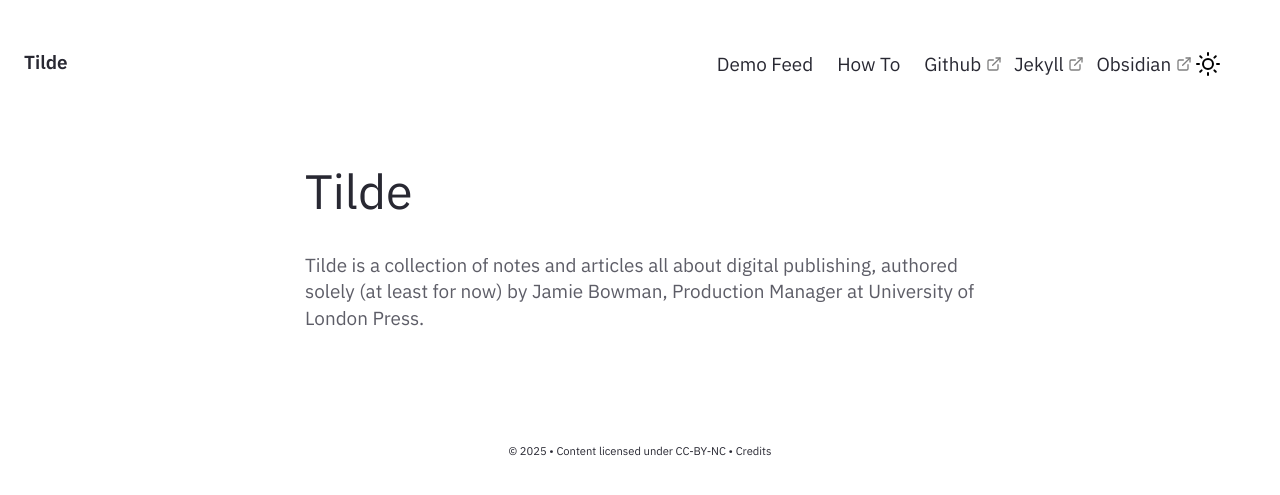
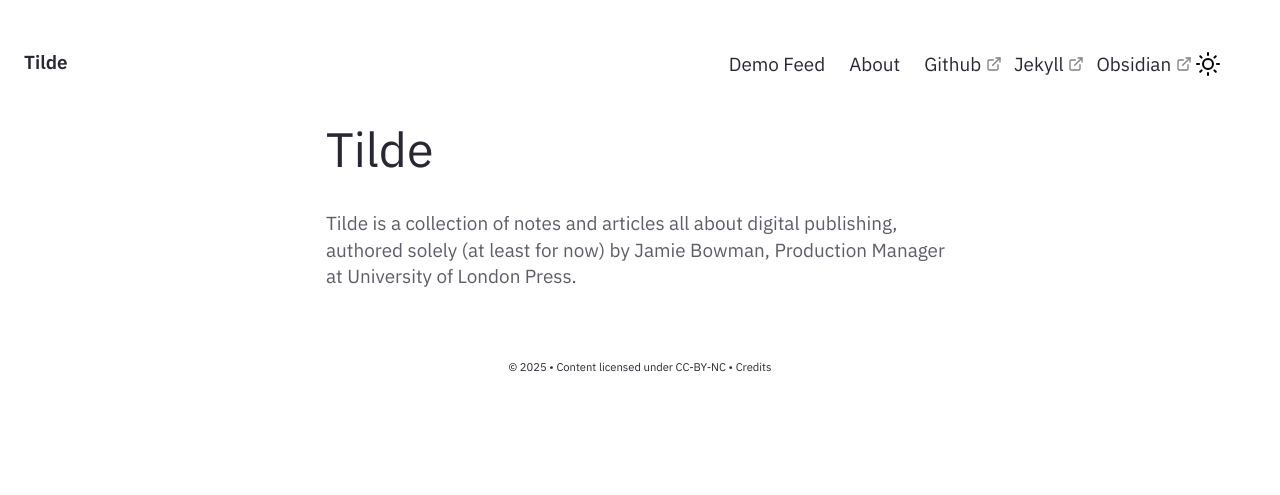
Before and after one commit to jamie-reece/jamie-reece.github.io, a Jekyll site: the page built from pages/index.md, in a window 1280 px wide. Shown: the top 495 px of the page. Built offline with Jekyll 4.4.1, drawn with Linux system fonts in a browser that asks for light colours.

Commit message:
Create about page

```diff
--- a/_includes/Homepage.html
+++ b/_includes/Homepage.html
@@ -1,4 +1,4 @@
-<div class="home-intro">
+<div class="">
     <div class="jumbo">{{site.heading}} </div>
     <div class="home-sub-text">
         <p>
--- a/_includes/Nav.html
+++ b/_includes/Nav.html
@@ -56,8 +56,8 @@
         <a href="{{'/notes' | relative_url}}" class="navbar-item">
           Demo Feed
         </a>
-        <a href="../post/how-to" class="navbar-item">
-          How To
+        <a href="../about" class="navbar-item">
+          About
         </a>
         <a href="https://github.com/Jekyll-Garden/jekyll-garden.github.io" target="_blank" class="navbar-item">
           Github
--- a/_layouts/Post.html
+++ b/_layouts/Post.html
@@ -75,7 +75,7 @@
 
             <!-- Homepage Layout-->
             {%- if page.permalink == "/" -%}
-            <div class="column is-8-widescreen  is-8-desktop is-8-tablet is-12-mobile">
+            <div class="column is-6-widescreen  is-8-desktop is-8-tablet is-12-mobile">
                     {%- if site.preferences.homepage.enabled -%}
                             <!--- Show Homepage -->
                             {%- include Homepage.html -%}
@@ -170,7 +170,7 @@
 
             <!--- Static Page Layout-->
             {%- if page.content-type == "static" -%}
-            <div class="column is-5-widescreen  is-6-desktop is-8-tablet is-12-mobile">
+            <div class="column is-6-widescreen is-6-desktop is-8-tablet is-12-mobile">
                         <div class="jumbo">{{page.title}}</div>
                         {%- include Content.html -%}
                 </div>
```
Also changed, not shown: _includes/about.html (added, +9 -0 lines), pages/about.md (added, +8 -0 lines).
